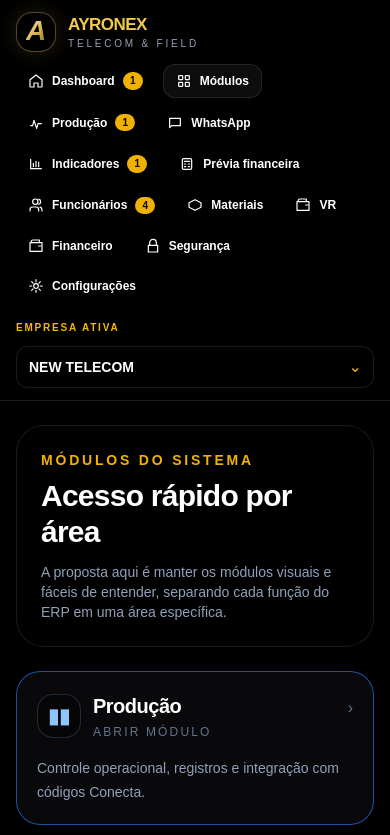
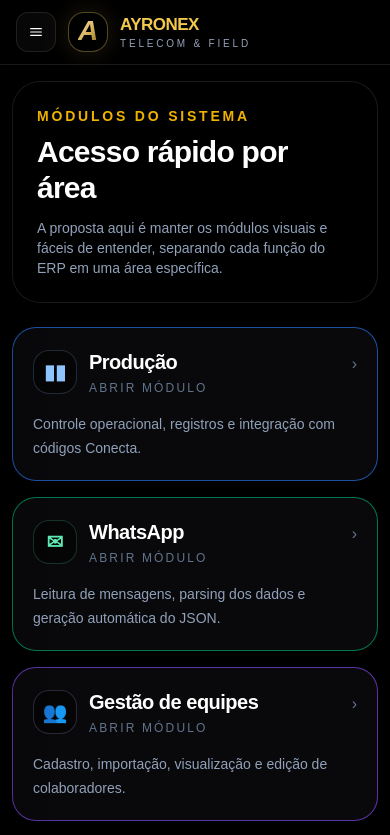
Before and after one commit to ayronex-sistema/ayronex-sistema, a Next.js app: page /modulos in a window 390 px wide. Shown: the top 835 px of the page. Built offline with nearby package versions, Linux system fonts and the light colour scheme.

Commit message:
Improve ERP mobile layout

```diff
--- a/app/operacao/page.tsx
+++ b/app/operacao/page.tsx
@@ -209,7 +209,7 @@ export default function OperacaoPage() {
 
         {activeTab === "producao" ? (
           <>
-            <section className="grid gap-4 sm:grid-cols-2 xl:grid-cols-5">
+            <section className="grid grid-cols-2 gap-3 sm:grid-cols-3 xl:grid-cols-5">
               <ProductionStatCard active={filter === "all"} count={productionStats.all} label="Todos" onClick={() => setFilter("all")} />
               <ProductionStatCard active={filter === "OK"} count={productionStats.ok} label="OK" onClick={() => setFilter("OK")} />
               <ProductionStatCard active={filter === "Pendente"} count={productionStats.pending} label="Pendente" onClick={() => setFilter("Pendente")} />
@@ -425,15 +425,15 @@ function ProductionStatCard({
 }) {
   return (
     <button
-      className={`rounded-xl border p-5 text-left transition hover:-translate-y-0.5 hover:border-yellow-500/60 ${
+      className={`rounded-xl border p-4 text-left transition hover:-translate-y-0.5 hover:border-yellow-500/60 sm:p-5 ${
         active ? "ring-2 ring-yellow-500/50" : ""
       } border-white/10 bg-zinc-950`}
       onClick={onClick}
       type="button"
     >
-      <p className="text-[11px] font-bold uppercase tracking-[0.14em] text-slate-400">{label}</p>
-      <strong className="mt-5 block text-[2rem] font-black tracking-tight text-white">{count}</strong>
-      <p className="mt-2 text-sm text-yellow-400">Clique para filtrar</p>
+      <p className="text-[10px] font-bold uppercase tracking-[0.14em] text-slate-400 sm:text-[11px]">{label}</p>
+      <strong className="mt-4 block text-2xl font-black tracking-tight text-white sm:mt-5 sm:text-[2rem]">{count}</strong>
+      <p className="mt-2 text-xs text-yellow-400 sm:text-sm">Clique para filtrar</p>
     </button>
   );
 }
--- a/components/erp-shell.tsx
+++ b/components/erp-shell.tsx
@@ -1,6 +1,7 @@
 "use client";
 
 import Link from "next/link";
+import { useEffect, useState } from "react";
 import type { ReactNode } from "react";
 import { BrandLogo } from "@/components/brand-logo";
 import { useErpData } from "@/hooks/use-erp-data";
@@ -47,6 +48,21 @@ export function ErpShell({ active, children }: ErpShellProps) {
   const { empresaAtiva, setEmpresaAtiva } = useErpData();
   const badges = useModuleBadges();
   useErpTheme();
+  const [mobileMenuOpen, setMobileMenuOpen] = useState(false);
+
+  useEffect(() => {
+    if (!mobileMenuOpen) return;
+
+    const onKeyDown = (event: KeyboardEvent) => {
+      if (event.key === "Escape") {
+        setMobileMenuOpen(false);
+      }
+    };
+
+    window.addEventListener("keydown", onKeyDown);
+
+    return () => window.removeEventListener("keydown", onKeyDown);
+  }, [mobileMenuOpen]);
 
   return (
     <main className="min-h-screen bg-black text-slate-50">
@@ -72,46 +88,98 @@ export function ErpShell({ active, children }: ErpShellProps) {
         </aside>
 
         <section className="min-w-0 flex-1">
-          <header className="sticky top-0 z-20 flex min-h-16 flex-col gap-3 border-b border-white/10 bg-black/90 px-4 py-3 backdrop-blur-xl md:flex-row md:items-center md:justify-between lg:px-6">
-            <div className="flex items-center gap-3 lg:hidden">
+          <header className="sticky top-0 z-30 flex min-h-16 items-center justify-between gap-3 border-b border-white/10 bg-black/90 px-4 py-3 backdrop-blur-xl lg:px-6">
+            <div className="flex min-w-0 items-center gap-3">
+              <button
+                className="inline-flex size-10 items-center justify-center rounded-xl border border-white/10 bg-white/[0.03] text-white transition hover:bg-white/[0.06] lg:hidden"
+                aria-label="Abrir menu"
+                type="button"
+                onClick={() => setMobileMenuOpen(true)}
+              >
+                <MenuIcon name="menu" />
+              </button>
               <BrandLogo compact />
             </div>
 
-            <nav className="flex flex-wrap gap-2 lg:hidden">
-              {navigation.map((item) => (
-                <Link
-                  className={`inline-flex items-center gap-2 rounded-xl px-3 py-2 text-xs font-semibold ${
-                    active === item.key
-                      ? "border border-white/10 bg-white/5 text-white"
-                      : "bg-transparent text-white"
-                  }`}
-                  href={item.href}
-                  key={item.key}
-                >
+            <div className="hidden text-right md:block">
+              <p className="text-sm font-bold">Administrador</p>
+              <p className="mt-1 text-xs text-slate-400">admin@ayronex.com</p>
+            </div>
+            <div className="hidden lg:block">
+              <CompanySelector compact empresaAtiva={empresaAtiva} onChange={setEmpresaAtiva} />
+            </div>
+          </header>
+
+          <div className="px-3 py-4 sm:px-4 sm:py-6 lg:px-6">{children}</div>
+        </section>
+      </div>
+
+      <div
+        className={`fixed inset-0 z-40 bg-black/70 backdrop-blur-sm transition-opacity lg:hidden ${
+          mobileMenuOpen ? "pointer-events-auto opacity-100" : "pointer-events-none opacity-0"
+        }`}
+        onClick={() => setMobileMenuOpen(false)}
+      />
+
+      <aside
+        className={`fixed inset-y-0 left-0 z-50 w-[86vw] max-w-sm border-r border-white/10 bg-black shadow-2xl shadow-black/40 transition-transform duration-300 lg:hidden ${
+          mobileMenuOpen ? "translate-x-0" : "-translate-x-full"
+        }`}
+        aria-hidden={!mobileMenuOpen}
+      >
+        <div className="flex h-full flex-col">
+          <div className="flex items-center justify-between border-b border-white/10 px-4 py-4">
+            <BrandLogo compact />
+            <button
+              className="inline-flex size-10 items-center justify-center rounded-xl border border-white/10 bg-white/[0.03] text-white transition hover:bg-white/[0.06]"
+              aria-label="Fechar menu"
+              type="button"
+              onClick={() => setMobileMenuOpen(false)}
+            >
+              <MenuIcon name="close" />
+            </button>
+          </div>
+
+          <div className="border-b border-white/10 px-4 py-4">
+            <CompanySelector empresaAtiva={empresaAtiva} onChange={setEmpresaAtiva} />
+          </div>
+
+          <nav className="flex-1 overflow-y-auto px-3 py-4">
+            {navigation.map((item) => (
+              <Link
+                className={`group mb-1 flex items-center justify-between rounded-xl px-3 py-3 text-sm font-semibold transition ${
+                  active === item.key
+                    ? "border border-white/10 bg-white/[0.03] text-white"
+                    : "border border-transparent bg-transparent text-white hover:border-white/10 hover:bg-white/[0.03]"
+                }`}
+                href={item.href}
+                key={item.key}
+                onClick={() => setMobileMenuOpen(false)}
+              >
+                <span className="flex items-center gap-3">
                   <MenuIcon name={item.icon} />
                   {item.label}
+                </span>
+                <span className="flex items-center gap-2 text-slate-500 group-hover:text-white">
                   {badges[item.key as NavigationKey] ? (
-                    <span className="inline-flex min-w-5 items-center justify-center rounded-full bg-yellow-500 px-1.5 py-0.5 text-[10px] font-black text-black">
+                    <span className="inline-flex min-w-6 items-center justify-center rounded-full bg-yellow-500 px-2 py-0.5 text-[10px] font-black text-black">
                       {badges[item.key as NavigationKey]}
                     </span>
                   ) : null}
-                </Link>
-              ))}
-            </nav>
+                  <span>›</span>
+                </span>
+              </Link>
+            ))}
+          </nav>
 
-            <div className="flex flex-col gap-3 md:flex-row md:items-center">
-              <CompanySelector compact empresaAtiva={empresaAtiva} onChange={setEmpresaAtiva} />
-
-              <div className="hidden text-right md:block">
-                <p className="text-sm font-bold">Administrador</p>
-                <p className="mt-1 text-xs text-slate-400">admin@ayronex.com</p>
-              </div>
-            </div>
-          </header>
-
-          <div className="px-4 py-6 lg:px-6">{children}</div>
-        </section>
-      </div>
+          <form action="/api/auth/logout" method="post" className="border-t border-white/10 px-3 pb-4 pt-4">
+            <button className="flex w-full items-center gap-3 rounded-xl px-3 py-3 text-left text-sm font-semibold text-slate-400 transition hover:bg-white/5 hover:text-slate-100" type="submit">
+              <MenuIcon name="logout" />
+              Sair
+            </button>
+          </form>
+        </div>
+      </aside>
     </main>
   );
 }
@@ -206,6 +274,19 @@ function MenuIcon({ name }: { name: string }) {
     activity: <path d="M4 16h3l2-8 4 12 2-7h5" />,
     message: <path d="M4 5h16v11H7l-3 3z" />,
     chart: <path d="M4 19V5m0 14h16M8 16v-5m4 5V8m4 8v-7" />,
+    menu: (
+      <>
+        <path d="M4 7h16" />
+        <path d="M4 12h16" />
+        <path d="M4 17h16" />
+      </>
+    ),
+    close: (
+      <>
+        <path d="M6 6 18 18" />
+        <path d="M18 6 6 18" />
+      </>
+    ),
     calculator: (
       <>
         <rect x="5" y="4" width="14" height="16" rx="2" />
```
